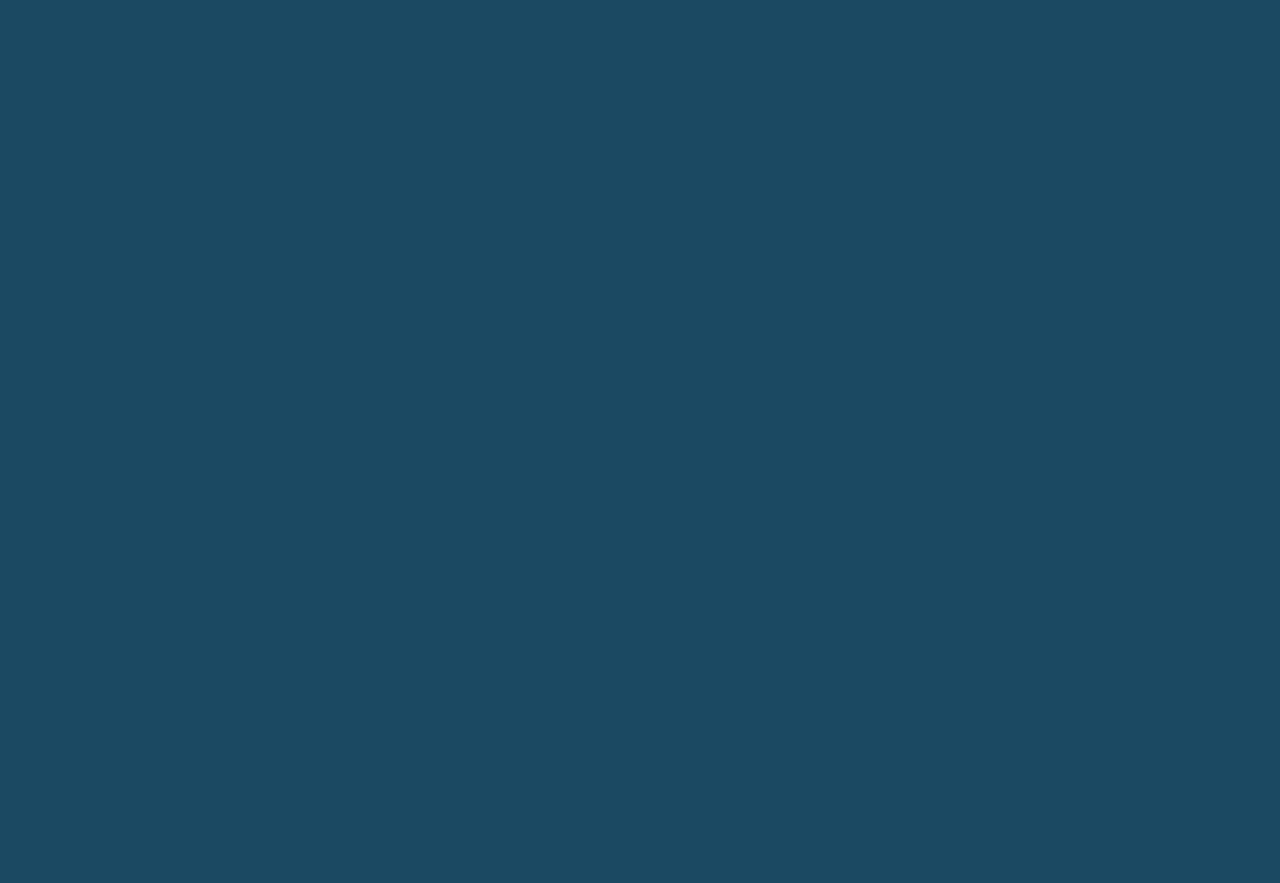
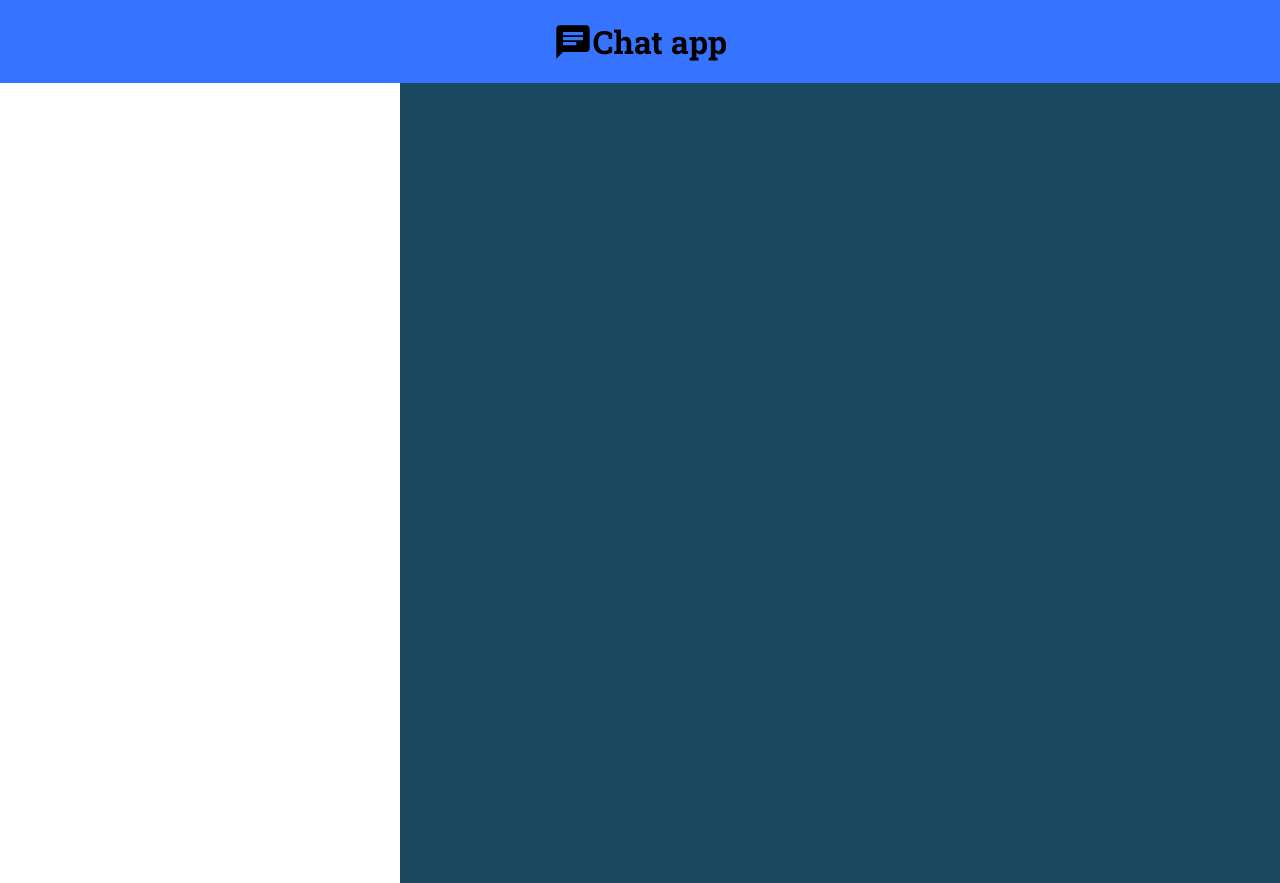
Before and after one commit to LazyM1ke/react-flask-chat-app, a React (Create React App) app in the folder client/: page / in a window 1280 px wide. Before the commit the page ends 800 px from the top, so only its background shows below. Built offline with nearby package versions, Linux system fonts and the light colour scheme.

Commit message:
- handleChange function changed

```diff
--- a/client/package.json
+++ b/client/package.json
@@ -6,6 +6,7 @@
   "dependencies": {
     "@emotion/react": "^11.8.2",
     "@emotion/styled": "^11.8.1",
+    "@mui/icons-material": "^5.5.1",
     "@mui/material": "^5.5.3",
     "@testing-library/jest-dom": "^5.16.3",
     "@testing-library/react": "^12.1.4",
--- a/client/src/components/Dialogs/Dialogs.js
+++ b/client/src/components/Dialogs/Dialogs.js
@@ -1,7 +1,7 @@
 import React from 'react';
-import {List} from "@mui/material";
+import {Box, List} from "@mui/material";
 import DialogsItem from "../DialogItem/DialogItem";
-
+import "./Dialogs.scss"
 
 const Dialogs = () => {
     return (
--- a/client/src/components/Dialogs/Dialogs.scss
+++ b/client/src/components/Dialogs/Dialogs.scss
@@ -1,4 +1,5 @@
-dialogs {
-  background-color: red;
-  height: 100%;
+.dialogs {
+  background-color: white;
+  width: 400px;
+  height: 100vh;
 }
--- /dev/null
+++ b/client/src/components/Header/Header.js
@@ -0,0 +1,15 @@
+import React from 'react';
+import './Header.scss'
+import ChatIcon from '@mui/icons-material/Chat';
+
+const Header = () => {
+    return (
+        <div className="header">
+            <ChatIcon style={{fontSize:'40px'}}/>
+            <h1>Chat app</h1>
+        </div>
+
+    );
+};
+
+export default Header;
--- /dev/null
+++ b/client/src/components/Header/Header.scss
@@ -0,0 +1,8 @@
+.header {
+  display: flex;
+  justify-content: center;
+  align-items: center;
+  width: 100%;
+  padding: 20px;
+  background-color: #3674ff;
+}
--- a/client/src/pages/Chat.js
+++ b/client/src/pages/Chat.js
@@ -1,10 +1,12 @@
 import React from 'react';
 import Message from "../components/Message/Message";
 import Dialogs from "../components/Dialogs/Dialogs";
+import Header from "../components/Header/Header";
 
 const Chat = () => {
     return (
         <div>
+            <Header/>
             <Dialogs/>
         </div>
     );
--- a/client/src/pages/Register.js
+++ b/client/src/pages/Register.js
@@ -5,8 +5,16 @@ import {Button, TextField} from "@mui/material";
 import axios from "axios";
 
 const Register = () => {
-    const [data, setData] = useState({});
+    const [data, setData] = useState({
+        username: "",
+        email: "",
+        password: "",
+        confirmPassword: "",
+    });
 
+    const handleChange = (event) => {
+        setData({ ...data, [event.target.name]: event.target.value });
+    }
 
     const handleSubmit = (event) => {
         event.preventDefault();
@@ -22,6 +30,15 @@ const Register = () => {
         }).then(res => console.log(res.data))
     }
 
+    // const handleValidation = () => {
+    //     const {username, email, password, confirmPassword} = data
+    //
+    //     if (password !== confirmPassword) {
+    //
+    //     }
+    //
+    // }
+
 
     return (
         <div className="form-container">
@@ -31,27 +48,30 @@ const Register = () => {
 
                 <TextField id="outlined-basic"
                            label="Имя пользователя"
+                           name="username"
                            variant="outlined"
-                           onChange={(e) => setData({...data, username: e.target.value})}
-
+                           onChange={(e) => handleChange(e)}
                 />
                 <TextField id="outlined-basic"
                            label="Эл. почта"
+                           name="email"
                            variant="outlined"
                            type="email"
-                           onChange={(e) => setData({...data, email: e.target.value})}
+                           onChange={(e) => handleChange(e)}
                 />
                 <TextField id="outlined-basic"
                            label="Пароль"
+                           name="password"
                            variant="outlined"
                            type="password"
-                           onChange={(e) => setData({...data, password: e.target.value})}
+                           onChange={(e) => handleChange(e)}
                 />
                 <TextField id="outlined-basic"
                            label="Подтверждение пароля"
+                           name="confirmPassword"
                            variant="outlined"
                            type="password"
-                           onChange={(e) => setData({...data, confirmPassword: e.target.value})}
+                           onChange={(e) => handleChange(e)}
                 />
 
                 <Button variant="contained" onSubmit={handleSubmit} type='submit'>Создать аккаунт</Button>
```
Also changed, not shown: 1 other file (tests, documents, lock files or other folders).
